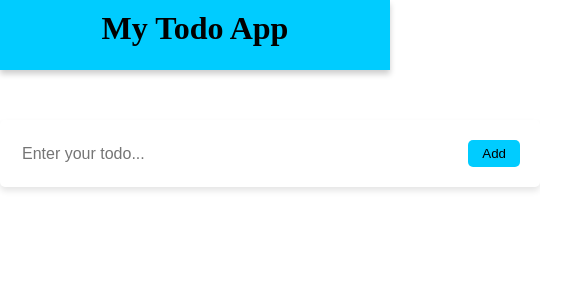
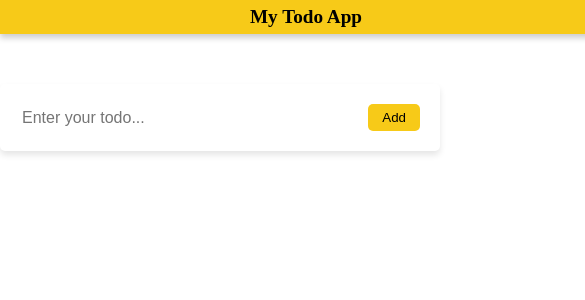
Before and after one commit to Maria-Naveen/Todo-App, a React (Vite) app: page / in a window 390 px wide. Shown: the top 300 px of the page, 585 px wide, since content can reach past the window. Built offline with nearby package versions, Linux system fonts and the light colour scheme.

Commit message:
Added style breakpoints

```diff
--- a/package.json
+++ b/package.json
@@ -11,7 +11,8 @@
   },
   "dependencies": {
     "react": "^18.3.1",
-    "react-dom": "^18.3.1"
+    "react-dom": "^18.3.1",
+    "react-icons": "^5.2.1"
   },
   "devDependencies": {
     "@types/react": "^18.3.3",
--- a/src/components/TodoItem.jsx
+++ b/src/components/TodoItem.jsx
@@ -1,5 +1,8 @@
 import { useState } from "react";
 import styles from "./todoitem.module.css";
+import { MdEdit } from "react-icons/md";
+import { MdDelete } from "react-icons/md";
+import { ImBookmark } from "react-icons/im";
 const TodoItem = ({ item, todos, setTodos }) => {
   const [isEditing, setIsEditing] = useState(false);
   const [newName, setNewName] = useState(item.name);
@@ -46,20 +49,15 @@ const TodoItem = ({ item, todos, setTodos }) => {
 
         <span>
           {isEditing ? (
-            <button className={styles.saveButton} onClick={handleSave}>
-              Save
-            </button>
+            <ImBookmark className={styles.saveButton} onClick={handleSave} />
           ) : (
-            <button className={styles.editButton} onClick={handleEdit}>
-              Edit
-            </button>
+            <MdEdit className={styles.editButton} onClick={handleEdit} />
           )}
-          <button
+
+          <MdDelete
             onClick={() => handleDelete(item)}
             className={styles.deleteButton}
-          >
-            X
-          </button>
+          />
         </span>
       </div>
       <hr className={styles.line} />
--- a/src/components/form.module.css
+++ b/src/components/form.module.css
@@ -21,7 +21,7 @@
   cursor: pointer;
   border-radius: 5px;
   padding: 6px 14px;
-  background-color: #00ccff;
+  background-color: #f7ca18;
 }
 
 .todoContainer {
@@ -32,3 +32,9 @@
   color: red; /* Red color for error messages */
   margin-top: 10px; /* Space above the error message */
 }
+
+@media screen and (max-width: 560px) {
+  .todoform {
+    width: 400px;
+  }
+}
--- a/src/components/header.module.css
+++ b/src/components/header.module.css
@@ -1,9 +1,29 @@
 .header {
-  background-color: #00ccff;
+  background-color: #f7ca18;
   text-align: center;
   font-weight: bold;
   font-size: 2em;
   padding: 10px;
   height: 50px;
+  width: 100%;
   box-shadow: 0 4px 6px rgba(0, 0, 0, 0.2);
 }
+
+@media (max-width: 600px) {
+  .header {
+    font-size: 1.5em; /* Adjust font size */
+    width: 600px;
+    height: 25%;
+    overflow: hidden;
+    padding: 8px; /* Adjust padding */
+    text-align: center;
+  }
+}
+
+/* Media query for screens smaller than 400px */
+@media (max-width: 400px) {
+  .header {
+    font-size: 1.2em; /* Adjust font size */
+    padding: 6px; /* Adjust padding */
+  }
+}
--- a/src/components/todoitem.module.css
+++ b/src/components/todoitem.module.css
@@ -20,7 +20,7 @@
   cursor: pointer;
   background-color: #ff5100;
   color: white;
-  margin-top: -5px;
+  /* margin-top: -5px; */
   border-radius: 5px;
   padding: 6px 14px;
 }
@@ -34,13 +34,7 @@
   float: right;
   border: none;
   color: white;
-  padding: 5px 10px;
-  text-align: center;
-  text-decoration: none;
-  display: block;
-  font-size: 14px;
-  /* margin: 4px 2px; */
-  margin-top: -5px;
+  padding: 6px 14px;
   margin-left: 2em;
   cursor: pointer;
   border-radius: 4px;
@@ -51,12 +45,7 @@
   float: right;
   border: none;
   color: white;
-  padding: 5px 10px;
-  text-align: center;
-  text-decoration: none;
-  display: block;
-  font-size: 14px;
-  margin-top: -5px;
+  padding: 6px 14px;
   margin-left: 2em;
   cursor: pointer;
   border-radius: 4px;
@@ -74,3 +63,9 @@
 .editInput:focus {
   outline: none;
 }
+
+@media screen and (max-width: 560px) {
+  .todoitem {
+    width: 400px;
+  }
+}
```
Also changed, not shown: 1 other file (tests, documents, lock files or other folders).
